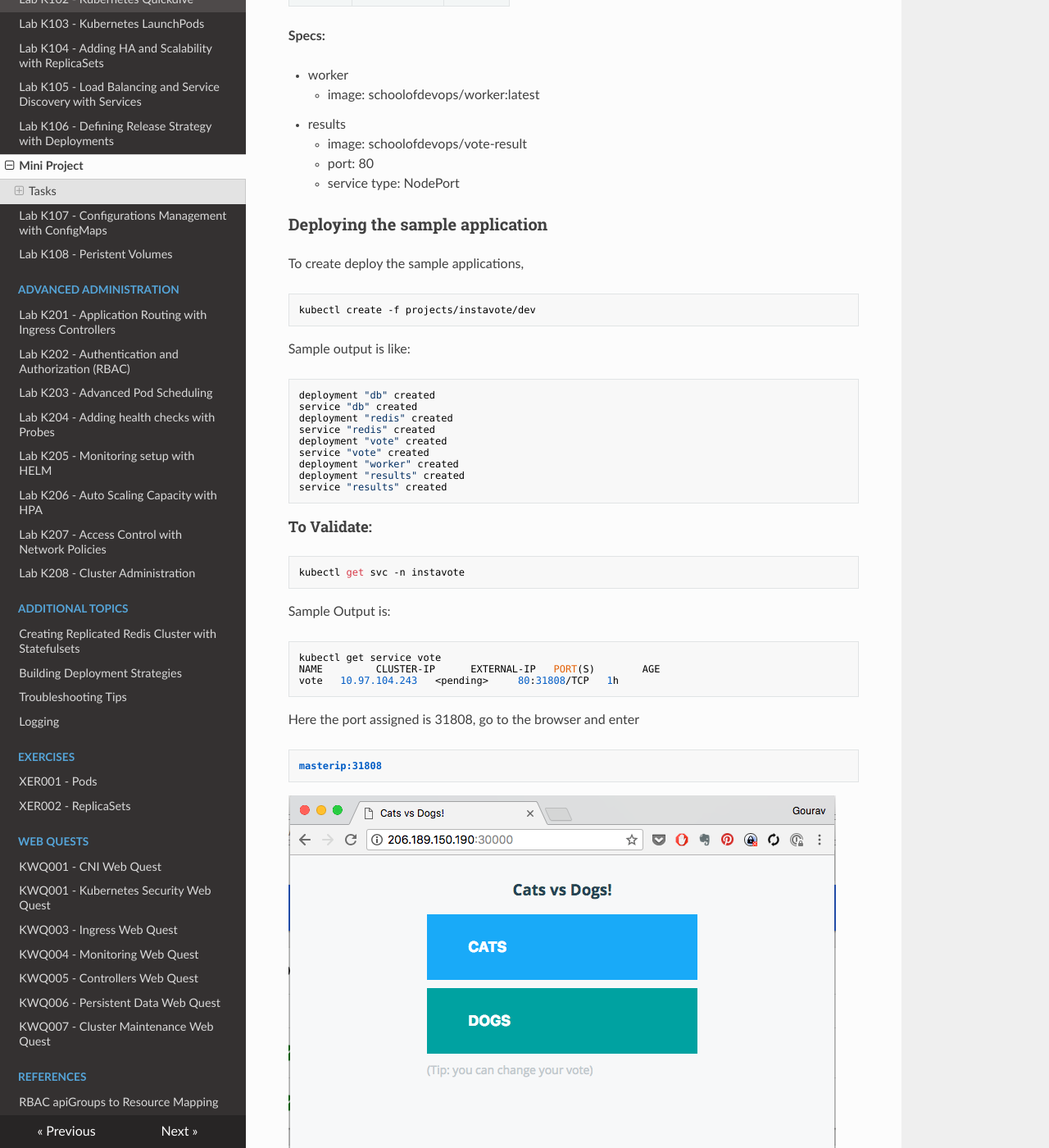
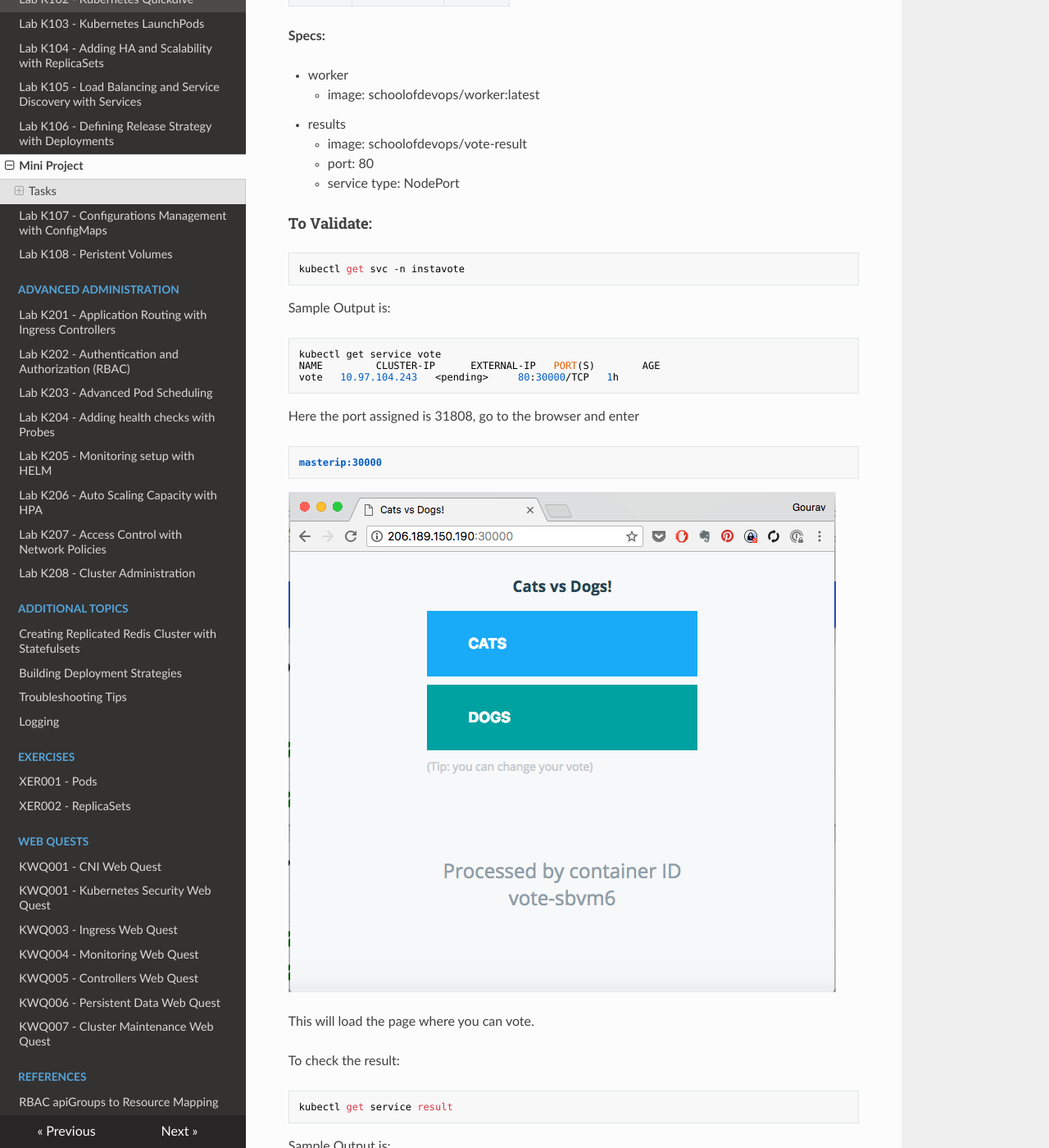
Before and after one commit to schoolofdevops/kubernetes-labguide, an MkDocs documentation site: the page built from chapters/11_deploying_sample_app.md, in a window 1280 px wide and 1400 px high, scrolled down 779 px. Shown: the whole window at 82% size. Built offline with MkDocs 1.6.1, drawn with Linux system fonts in a browser that asks for light colours; nearby versions of some CDN libraries; old or Windows-style settings are respelled for this version of MkDocs; some of the changed text lies outside the part shown.

Commit message:
misc fixes

````diff
--- a/chapters/11_deploying_sample_app.md
+++ b/chapters/11_deploying_sample_app.md
@@ -36,29 +36,6 @@
     * service type: NodePort
 
 
-### Deploying the sample application
-
-To create deploy the sample applications,
-
-```
-kubectl create -f projects/instavote/dev
-```
-
-Sample output is like:
-
-```
-deployment "db" created
-service "db" created
-deployment "redis" created
-service "redis" created
-deployment "vote" created
-service "vote" created
-deployment "worker" created
-deployment "results" created
-service "results" created
-```
-
-
 
 #### To Validate:
 
@@ -69,11 +46,11 @@
 ```
 kubectl get service vote
 NAME         CLUSTER-IP      EXTERNAL-IP   PORT(S)        AGE
-vote   10.97.104.243   <pending>     80:31808/TCP   1h
+vote   10.97.104.243   <pending>     80:30000/TCP   1h
 ```
 Here the port assigned is 31808, go to the browser and enter
 ```
-masterip:31808
+masterip:30000
 ```
 
 ![Front-End.\label{fig:captioned_image}](images/vote-rc.png)
````
Also changed, not shown: other parts of chapters/11_deploying_sample_app.md (+2 -2 lines).
